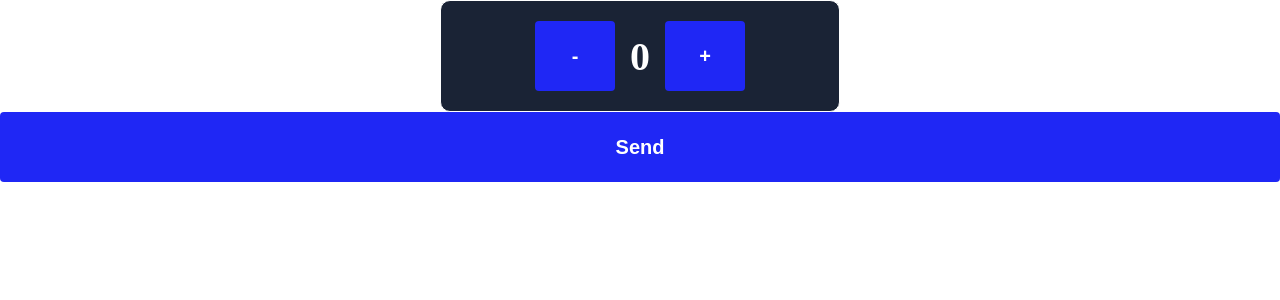
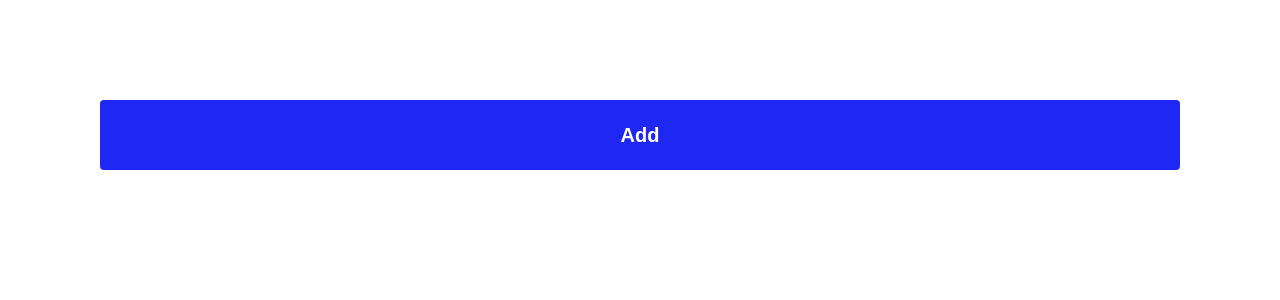
Before and after one commit to solov81yova/react-typescript, a React (Create React App) app: page / in a window 1280 px wide. Shown: the top 300 px of the page. Built offline with nearby package versions, Linux system fonts and the light colour scheme.

Commit message:
add consultation_03

```diff
--- a/src/App.tsx
+++ b/src/App.tsx
@@ -6,7 +6,7 @@ import Lesson_06 from "lessons/Lesson_06/Lesson_06";
 import Lesson_07 from "lessons/Lesson_07/Lesson_07";
 
 //Consultations
-
+import Consultation_03 from "consultations/Consultation_03/Consultation_03";
 import "./App.css";
 
 function App() {
@@ -14,10 +14,11 @@ function App() {
     <div className="App">
       {/* LESSONS */}
       {/* <Lesson_06 /> */}
-      <Lesson_07 />
+      {/* <Lesson_07 /> */}
       {/* HOMEWORKS */}
       {/* <Homework_06 /> */}
       {/* CONSULTATIONS */}
+      <Consultation_03 />
     </div>
   );
 }
--- /dev/null
+++ b/src/consultations/Consultation_03/Consultation_03.tsx
@@ -0,0 +1,21 @@
+import "./styles.css";
+import { useState } from "react";
+import Button from "components/Button/Button";
+
+function Consultation_03() {
+  const [state, setState] = useState({});
+  let count = 0;
+  const onAdd = () => {
+    count = count + 1;
+  };
+  console.log("Update");
+  console.log(count);
+
+  return (
+    <div className="consultation_03-wrapper">
+      <Button name="Add" onClick={onAdd} />
+    </div>
+  );
+}
+
+export default Consultation_03;
--- /dev/null
+++ b/src/consultations/Consultation_03/styles.css
@@ -0,0 +1,6 @@
+.consultation_03-wrapper {
+    display: flex;
+    flex-direction: column;
+    flex: 1;
+    padding: 100px;
+  }
```
